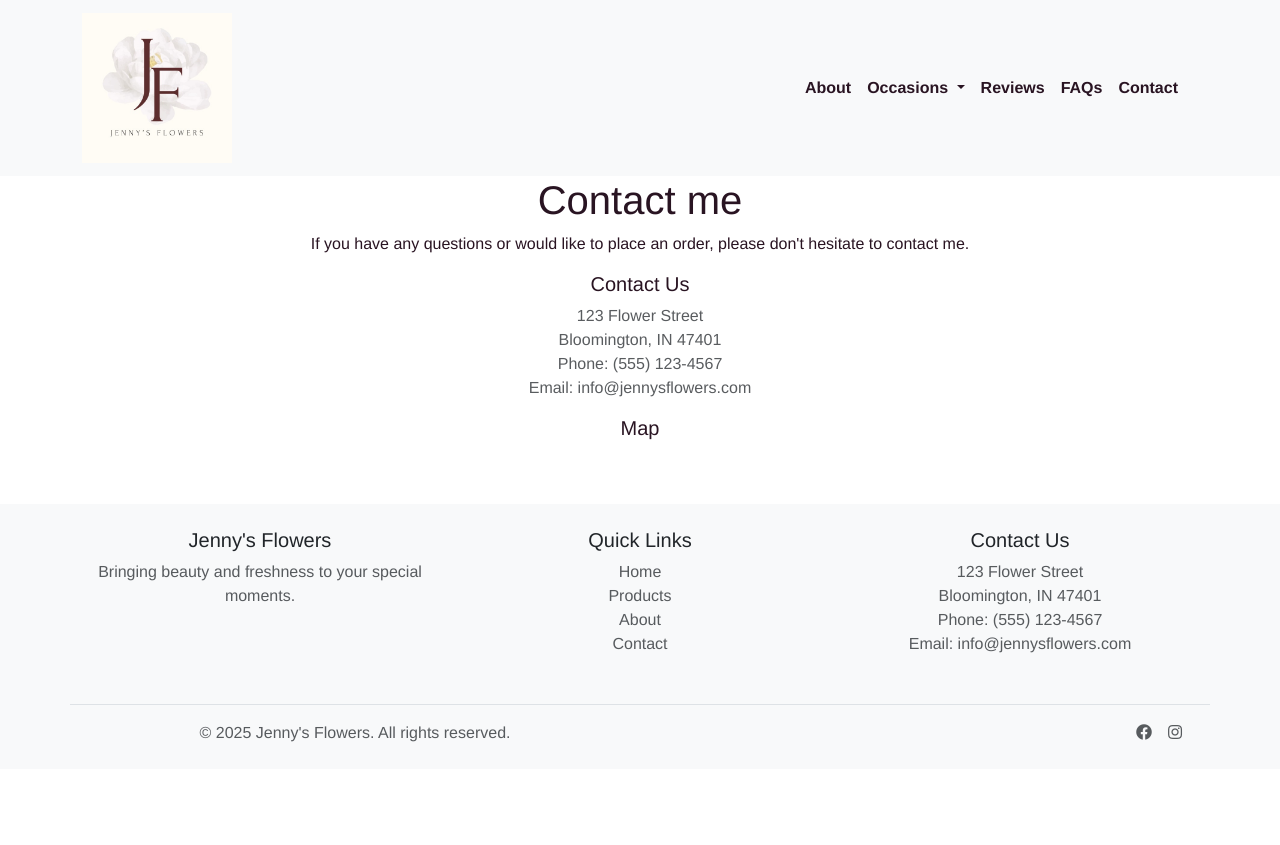
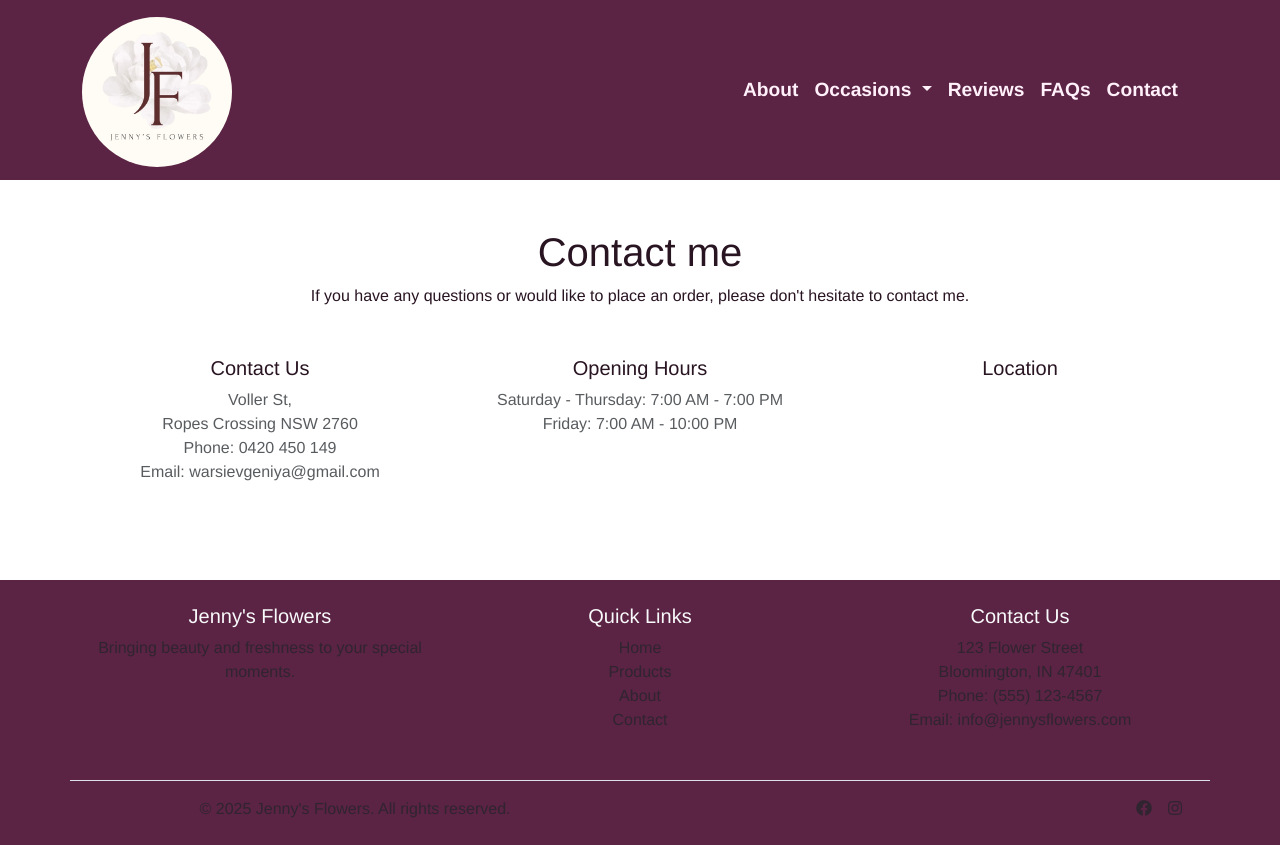
Before and after one commit to Junikab/jennys-flowers, a Vue app: page /contact in a window 1280 px wide. Before the commit the page ends 800 px from the top, so only its background shows below. Built offline with nearby package versions, Linux system fonts and the light colour scheme.

Commit message:
styling home and contact

```diff
--- a/src/components/home/ContactMe.vue
+++ b/src/components/home/ContactMe.vue
@@ -1,22 +1,31 @@
 <template>
-  <div id="contact">
+  <div class="container mt-5" id="contact">
     <h1>Contact me</h1>
-    <p>
+    <p class="mb-5">
       If you have any questions or would like to place an order, please don't
       hesitate to contact me.
     </p>
-    <div class="mb-3">
-      <h5>Contact Us</h5>
-      <ul class="list-unstyled text-muted">
-        <li>123 Flower Street</li>
-        <li>Bloomington, IN 47401</li>
-        <li>Phone: (555) 123-4567</li>
-        <li>Email: info@jennysflowers.com</li>
-      </ul>
-    </div>
-    <div class="mb-3">
-      <h5>Map</h5>
-      <!-- <img src="@/assets/images/map.png" alt="Map" /> -->
+    <div class="row mb-3">
+      <div class="contact col-md-4 mb-3">
+        <h5>Contact Us</h5>
+        <ul class="list-unstyled text-muted">
+          <li>Voller St,</li>
+          <li>Ropes Crossing NSW 2760</li>
+          <li>Phone: 0420 450 149</li>
+          <li>Email: warsievgeniya@gmail.com</li>
+        </ul>
+      </div>
+      <div class="opening col-md-4 mb-3">
+        <h5>Opening Hours</h5>
+        <ul class="list-unstyled text-muted">
+          <li>Saturday - Thursday: 7:00 AM - 7:00 PM</li>
+          <li>Friday: 7:00 AM - 10:00 PM</li>
+        </ul>
+      </div>
+      <div class="location col-md-4 mb-3">
+        <h5>Location</h5>
+        <!-- <img src="@/assets/images/map.png" alt="Map" /> -->
+      </div>
     </div>
   </div>
 </template>
--- a/src/components/layout/TheFooter.vue
+++ b/src/components/layout/TheFooter.vue
@@ -1,5 +1,5 @@
 <template>
-  <footer class="footer bg-light text-dark py-4 mt-5">
+  <footer class="footer text-light py-4 mt-5">
     <div class="container">
       <div class="row">
         <!-- Company Info -->
@@ -68,6 +68,7 @@ export default {
 <style scoped>
 .footer {
   margin-top: auto;
+  background-color: #5b2344;
   /* bottom: 0;
   width: 100%; */
   /* height: 150px; */
@@ -77,7 +78,7 @@ export default {
 }
 
 .footer a:hover {
-  color: rgb(46, 23, 23) !important;
+  color: #b46298 !important;
   transition: color 0.3s ease;
 }
 </style>
--- a/src/components/layout/TheHeader.vue
+++ b/src/components/layout/TheHeader.vue
@@ -1,11 +1,12 @@
 <template>
-  <nav class="navbar navbar-expand-lg bg-body-tertiary">
+  <nav class="navbar navbar-expand-lg body">
     <div class="container">
       <router-link class="navbar-brand" to="/">
         <img
           src="@/assets/images/logo/logo.png"
           alt="Jenny's Flowers Logo"
           height="150"
+          class="d-inline-block align-text-top rounded-circle"
         />
       </router-link>
       <div>
@@ -24,3 +25,9 @@ export default {
   }
 }
 </script>
+
+<style scoped>
+.body {
+  background-color: #5b2344;
+}
+</style>
--- a/src/components/layout/TheNavigation.vue
+++ b/src/components/layout/TheNavigation.vue
@@ -1,5 +1,5 @@
 <template>
-  <nav class="navbar navbar-expand-lg bg-body-tertiary">
+  <nav class="navbar navbar-expand-lg">
     <div class="container-fluid">
       <button
         class="navbar-toggler"
@@ -70,11 +70,17 @@ export default {
 <style scoped>
 .nav-link {
   cursor: pointer; /* Make sure the cursor changes to pointer on hover */
-  color: #291422;
+  color: #fff0fa;
   font-weight: 800;
+  font-size: 1.2rem;
+}
+
+.nav-link:hover {
+  color: #b46298;
 }
 .nav-item {
   color: #291422;
   font-weight: 800;
+  font-size: 1.2rem;
 }
 </style>
--- a/src/views/HomePage.vue
+++ b/src/views/HomePage.vue
@@ -1,5 +1,5 @@
 <template>
-  <div class="home-page">
+  <div class="container mt-5 home-page">
     <h1>{{ msg }}</h1>
     <p>
       We are here to fill your world with fresh blooms and vibrant arrangements
```
